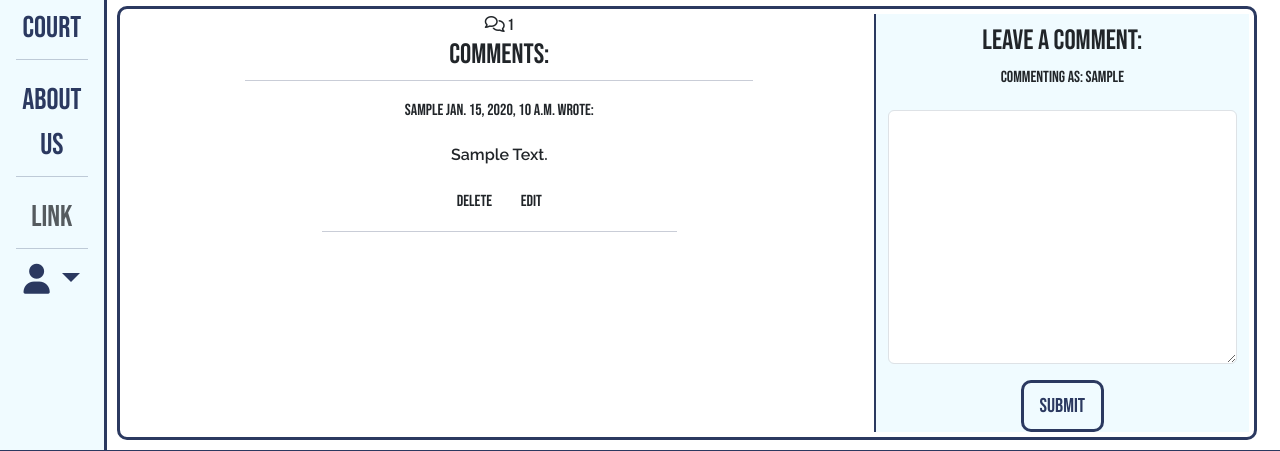
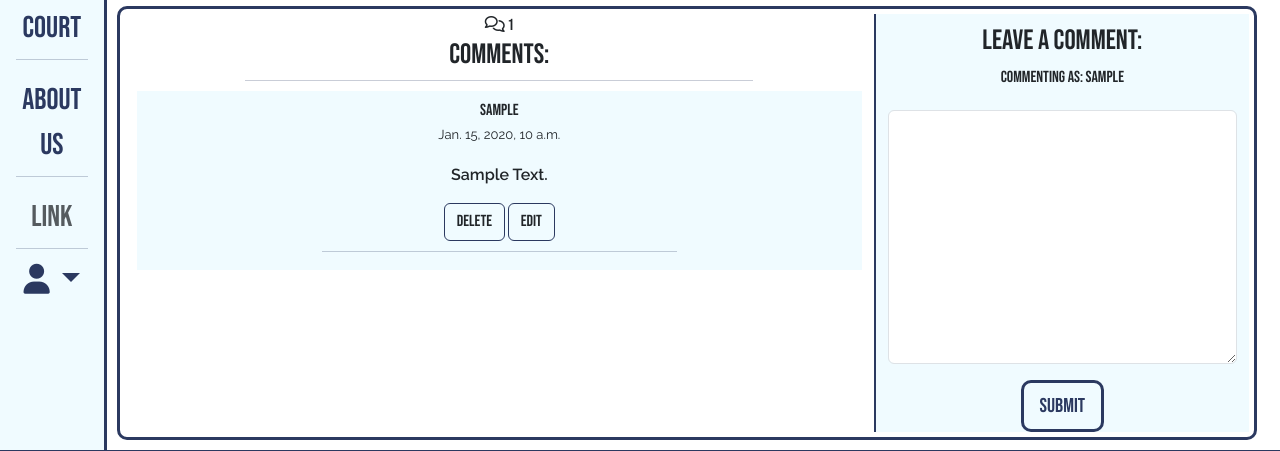
Before and after one commit to Profess0ro/Badminton_fictipnal_club, a Django app: template templates/article_detail.html in a window 1280 px wide; the page is wider, and only the part inside the window is pictured. Shown: the part 468-919 px from the top of that part. Run offline with Django 4.2, Linux system fonts and the light colour scheme; a user stored in the database is signed in; tables that the repository leaves empty hold one stand-in row (values such as "Sample post"); the template is opened without the code that fills it: values that come from a table or form of the project are taken from there, most other values are stand-ins (such as "Sample title", 1, 10 or a date in 2020); some libraries are stand-ins or nearby versions.

Commit message:
Style: Background colors on comments
Styled comments so they are shown with two different
background colors. It´s easier to see the different
comments now, instead of all having the same color
as background.

```diff
--- a/static/css/style.css
+++ b/static/css/style.css
@@ -145,6 +145,10 @@
     background-color: #F0FBFF;
 }
 
+.btn-delete, .btn-edit {
+    border: 1px solid #2B3960;
+}
+
 .page-link, .btn-signup {
     background-color: #F0FBFF;
     color: #2B3960;
@@ -190,7 +194,7 @@
     font-optical-sizing: auto;
     font-weight: 600;
     font-style: normal;
-    margin-top: 20px;
+    margin-top: 10px;
 }
 .text-separator-comments {
     width: 50%;
@@ -199,6 +203,11 @@
 .commenting {
     border-top: 2px solid #2B3960;
     padding-top: 10px;
+}
+.font-weight-normal {
+    text-transform: none;
+    font-family: "Raleway", sans-serif;
+    font-size: 13px;
 }
 
 .dropdown-menu {
@@ -224,6 +233,7 @@
 #deleteCommentContent {
     background-color: #E8B272;
 }
+
 
 @media screen and (min-width: 480px) {
 
--- a/templates/article_detail.html
+++ b/templates/article_detail.html
@@ -39,8 +39,8 @@
           <h3>Comments:</h3>
           <hr class="text-separator">
           {% for comment in comments %}
-            <div class="p-2 comments {% if not comment.approved and comment.author == user %} faded{% elif not comment.approved %} d-none{% endif %}">
-              <p class="font-weight-bold">{{ comment.author }} <span class="font-weight-normal">{{ comment.created_on }}</span> wrote:</p>
+          <div class="p-2 comment-entry {% if not comment.approved and comment.author == user %} faded{% elif not comment.approved %} d-none{% endif %}">
+              <p class="font-weight-bold">{{ comment.author }}<br><span class="font-weight-normal">{{ comment.created_on }}</span>
               <div id="comment{{ comment.id }}" class="comment-text">{{ comment.content | linebreaks }}</div>
               {% if not comment.approved and comment.author == user %}
                 <p class="approval">This comment is awaiting approval</p>
```
Also changed, not shown: static/js/comments.js (+37 -39 lines).
